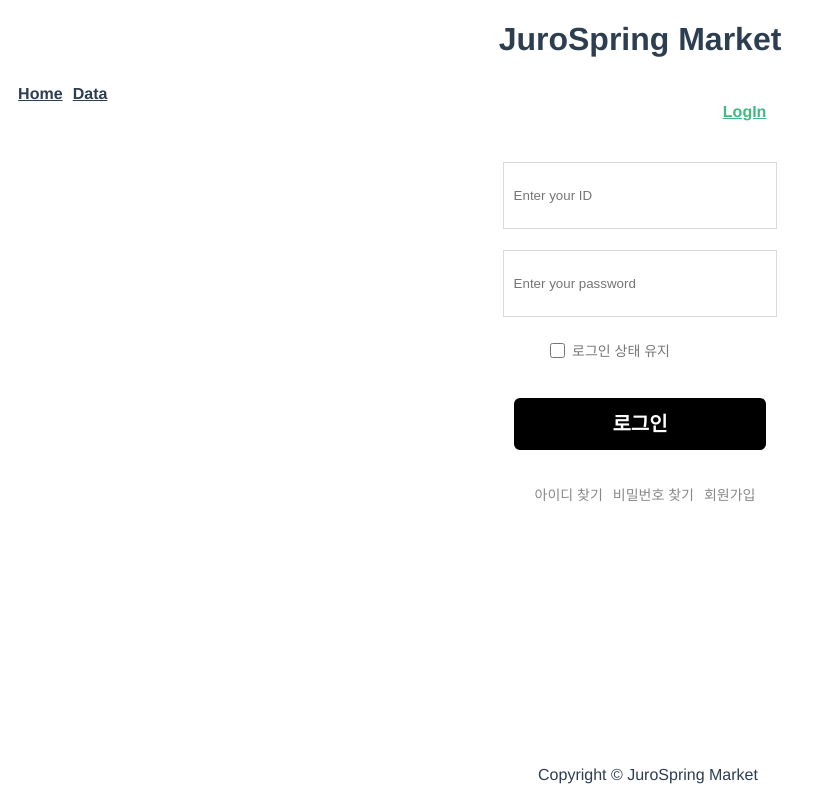
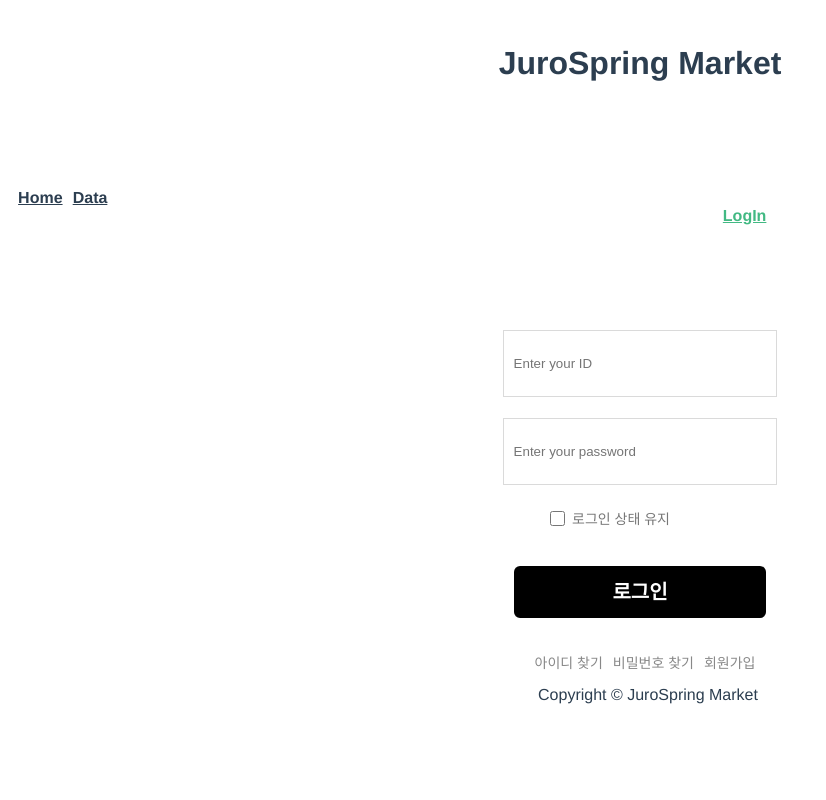
Before and after one commit to ParkSungCheol/ShoppingMall_vue, a Vue app: page /login in a window 1280 px wide. Shown: the whole page, without its empty margins (0-826 px from the left). Built offline with nearby package versions, Linux system fonts and the light colour scheme; no server answers; what vue-loading-overlay would draw is missing.

Commit message:
css 변경

```diff
--- a/src/components/Footer.vue
+++ b/src/components/Footer.vue
@@ -15,10 +15,17 @@ export default {
 }
 </script>
 
-<style scoped>
+<style>
 .footer {
   position: fixed;
   bottom: 0;
   width: 100%;
 }
+.py-5 {
+  padding-top: 1rem !important;
+  padding-bottom: 1rem !important;
+}
+.container {
+  padding-bottom: 4rem !important;
+}
 </style>
```
